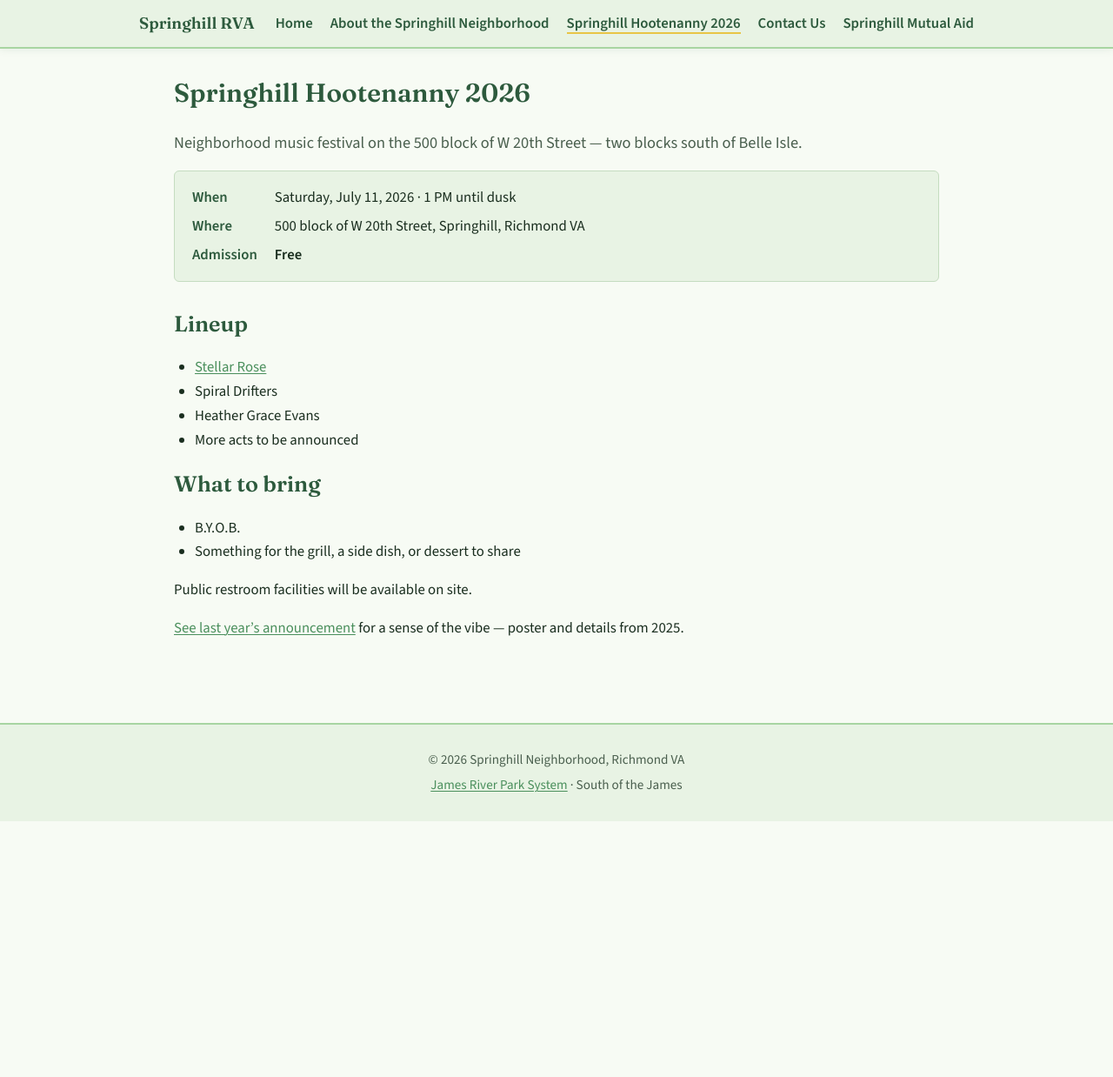
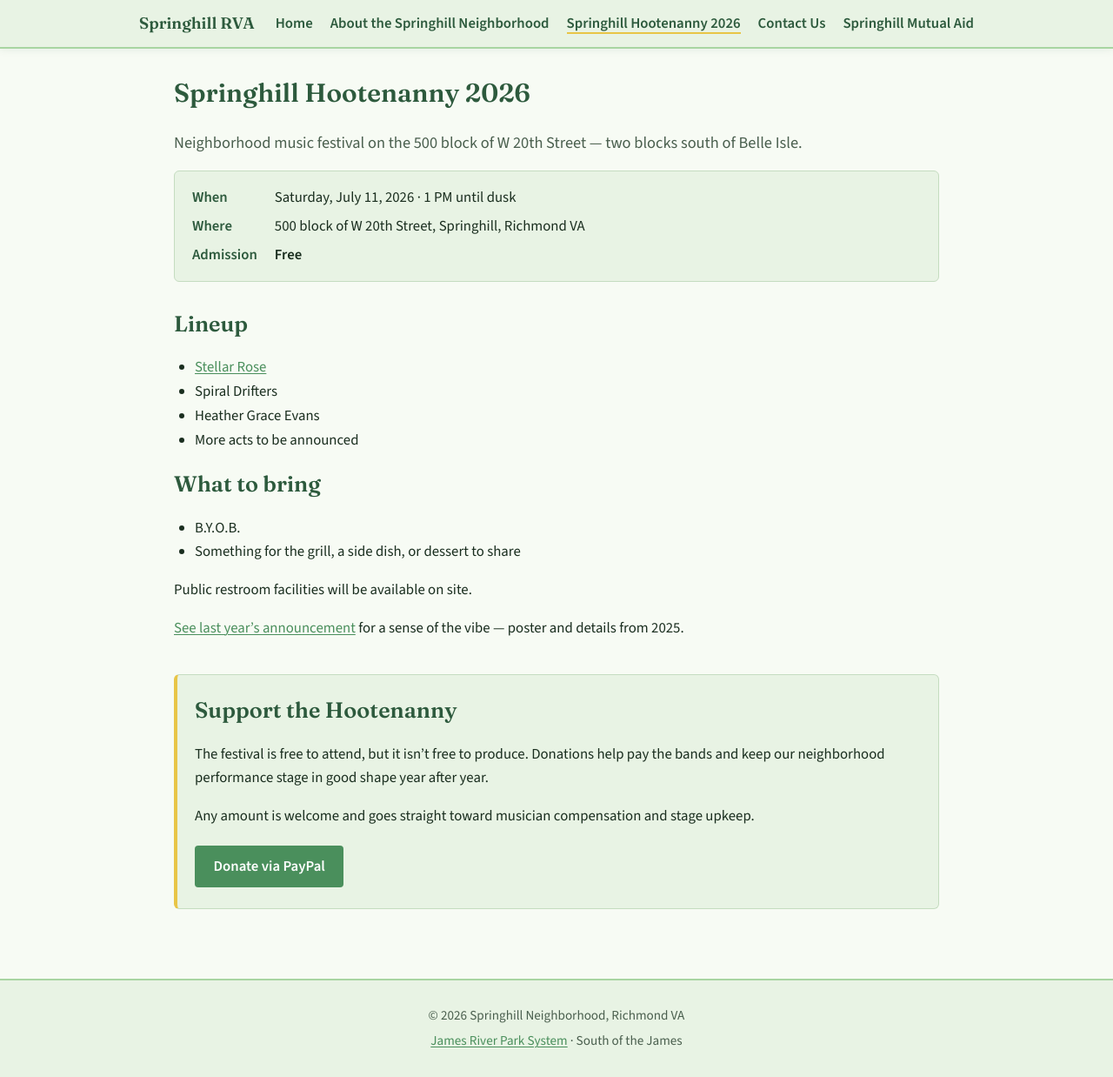
Before and after one commit to jeremy6d/springhillrva.org, a Jekyll site: the page built from hootenanny.md, in a window 1280 px wide. Shown: the whole page at 87% size. Built offline with Jekyll 4.4.1, drawn with Linux system fonts in a browser that asks for light colours; before the commit the page ends 944 px from its top, so only the background shows below that.

Commit message:
Add PayPal donation section to Hootenanny page.
Link to paypal.me/jpweiland with copy about paying bands and stage upkeep; document one-time GitHub Pages Actions setup in README.

Co-authored-by: Cursor <cursoragent@cursor.com>

```diff
--- a/assets/css/springhill.scss
+++ b/assets/css/springhill.scss
@@ -270,6 +270,39 @@ h1, h2, h3, h4 {
   }
 }
 
+.hootenanny-donate {
+  margin-top: 2.5rem;
+  padding: 1.5rem 1.25rem;
+  background: var(--bg-header);
+  border: 1px solid var(--border);
+  border-radius: 6px;
+  border-left: 4px solid var(--sun);
+
+  h2 {
+    margin-top: 0;
+  }
+
+  p:last-of-type {
+    margin-bottom: 1.25rem;
+  }
+}
+
+.btn-donate {
+  display: inline-block;
+  background: var(--green-mid);
+  color: #fff;
+  font-weight: 600;
+  text-decoration: none;
+  padding: 0.65rem 1.35rem;
+  border-radius: 4px;
+  transition: background 0.2s;
+
+  &:hover {
+    background: var(--green-dark);
+    color: #fff;
+  }
+}
+
 /* Contact form */
 .contact-form {
   max-width: 32rem;
--- a/hootenanny.md
+++ b/hootenanny.md
@@ -34,3 +34,10 @@ permalink: /hootenanny/
 <p>Public restroom facilities will be available on site.</p>
 
 <p><a href="/2025/06/21/springhill-hootenanny/">See last year&rsquo;s announcement</a> for a sense of the vibe — poster and details from 2025.</p>
+
+<section class="hootenanny-donate">
+  <h2>Support the Hootenanny</h2>
+  <p>The festival is free to attend, but it isn&rsquo;t free to produce. Donations help pay the bands and keep our neighborhood performance stage in good shape year after year.</p>
+  <p>Any amount is welcome and goes straight toward musician compensation and stage upkeep.</p>
+  <a class="btn-donate" href="https://paypal.me/jpweiland" target="_blank" rel="noopener noreferrer">Donate via PayPal</a>
+</section>
```
Also changed, not shown: README.md.
